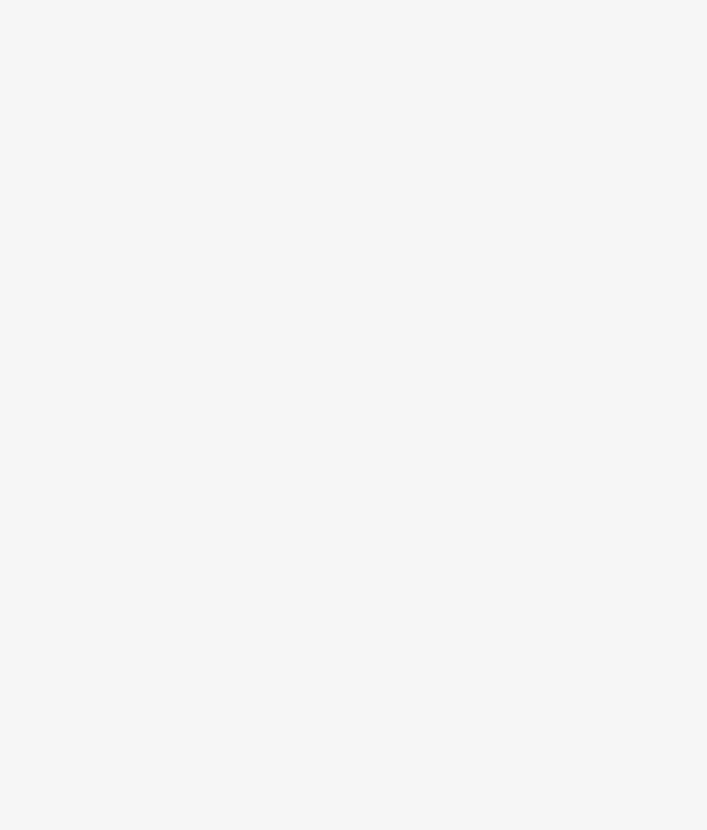
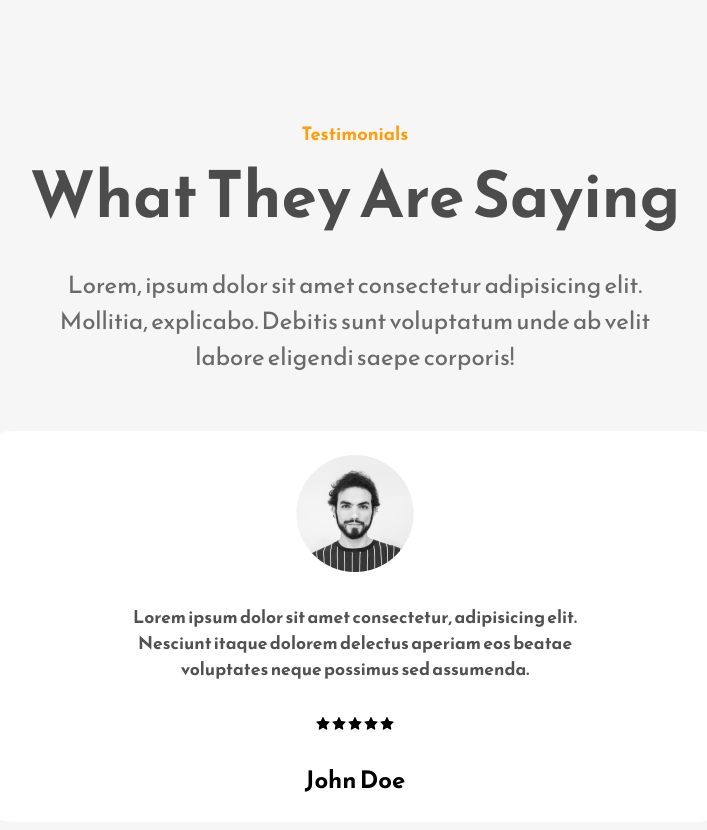
Before and after one commit to jDo0/landing-page-site-practice, a React (Create React App) app: page / in a window 1280 px wide. Shown: the part 2960-3790 px from the top of the page, without its empty margins (285-992 px from the left). Before the commit the page ends 2840 px from the top, so only its background shows below. Built offline with nearby package versions, Linux system fonts and the light colour scheme.

Commit message:
Import and render Testimonials.js in App.js

```diff
--- a/src/App.js
+++ b/src/App.js
@@ -2,6 +2,7 @@ import './App.css';
 import Home from './Components/Home';
 import About from './Components/About';
 import Work from './Components/Work';
+import Testimonials from './Components/Testimonials';
 
 function App() {
   return (
@@ -9,6 +10,7 @@ function App() {
       <Home />
       <About />
       <Work />
+      <Testimonials />
     </div>
   );
 }
```
